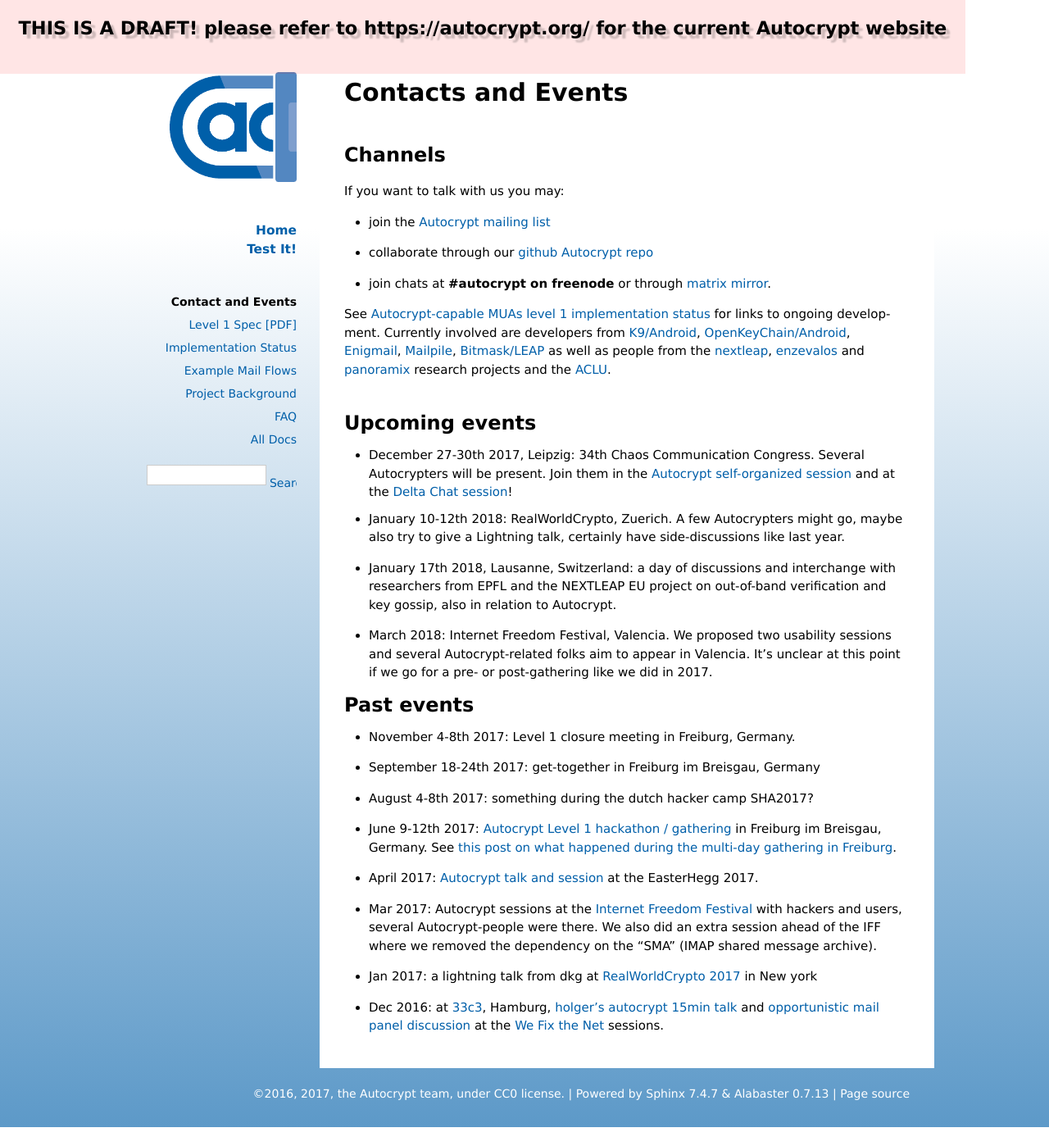
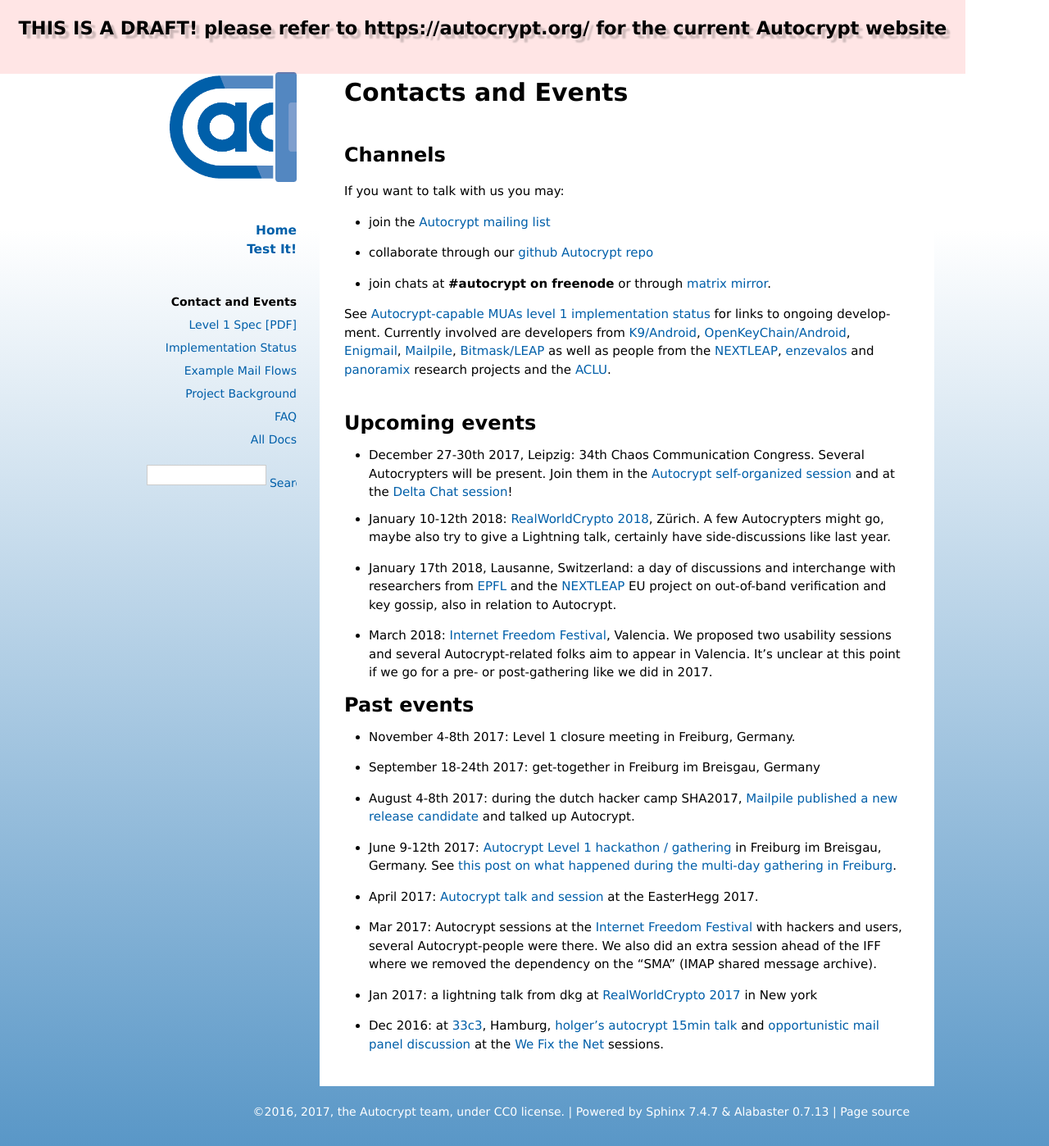
Before and after one commit to autocrypt/autocrypt, a Sphinx documentation site: the page built from doc/contact.rst, in a window 1280 px wide. Shown: the whole page at 82% size. Built offline with Sphinx 7.4.7, drawn with Linux system fonts in a browser that asks for light colours; before the commit the page ends 1375 px from its top, so only the background shows below that.

Commit message:
contact: clean up page
fix standardize orthography and case; add links; add detail about SHA2017

```diff
--- a/doc/contact.rst
+++ b/doc/contact.rst
@@ -25,7 +25,7 @@
 See :doc:`dev-status` for links to ongoing development.
 Currently involved are developers from `K9/Android`_,
 `OpenKeyChain/Android`_, `Enigmail`_, `Mailpile`_, `Bitmask/LEAP`_ as
-well as people from the `nextleap`_, `enzevalos`_ and panoramix_ research projects
+well as people from the `NEXTLEAP`_, `enzevalos`_ and panoramix_ research projects
 and the ACLU_.
 
 
@@ -34,7 +34,7 @@
 .. _`Enigmail`: https://enigmail.net/
 .. _`Mailpile`: https://mailpile.is/
 .. _`Bitmask/LEAP`: https://leap.se/en/docs/client
-.. _`nextleap`: https://nextleap.eu
+.. _`NEXTLEAP`: https://nextleap.eu
 .. _`enzevalos`: https://www.inf.fu-berlin.de/groups/ag-si/enzevalos.html
 .. _`panoramix`: https://panoramix-project.eu/
 .. _`OpenKeyChain/Android`: https://www.openkeychain.org/
@@ -56,16 +56,16 @@
 
 .. _`Delta Chat session`: https://events.ccc.de/congress/2017/wiki/index.php/Session:Delta_Chat
 
-- January 10-12th 2018: RealWorldCrypto, Zuerich. A few Autocrypters
+- January 10-12th 2018: `RealWorldCrypto 2018`_, Zürich. A few Autocrypters
   might go, maybe also try to give a Lightning talk, certainly have
   side-discussions like last year.
 
 - January 17th 2018, Lausanne, Switzerland: a day of discussions and
-  interchange with researchers from EPFL and the NEXTLEAP EU project
+  interchange with researchers from `EPFL`_ and the `NEXTLEAP`_ EU project
   on out-of-band verification and key gossip, also in relation
   to Autocrypt.
 
-- March 2018: Internet Freedom Festival, Valencia. We proposed
+- March 2018: `Internet Freedom Festival`_, Valencia. We proposed
   two usability sessions and several Autocrypt-related folks
   aim to appear in Valencia. It's unclear at this point if we
   go for a pre- or post-gathering like we did in 2017.
@@ -75,9 +75,13 @@
 
 .. _`We Fix the Net`: https://events.ccc.de/congress/2016/wiki/Session:We_Fix_the_Net
 
-.. _`RealWorldCrypto 2017`: http://www.realworldcrypto.com/rwc2017
+.. _`RealWorldCrypto 2017`: https://rwc.iacr.org/2017/
 
 .. _`Internet Freedom Festival`: https://internetfreedomfestival.org/
+
+.. _`RealWorldCrypto 2018`: https://rwc.iacr.org/2018/
+
+.. _`EPFL`: https://epfl.ch/
 
 Past events
 -------------
@@ -86,7 +90,10 @@
 
 - September 18-24th 2017: get-together in Freiburg im Breisgau, Germany
 
-- August 4-8th 2017: something during the dutch hacker camp SHA2017?
+- August 4-8th 2017: during the dutch hacker camp SHA2017, `Mailpile
+  published a new release candidate
+  <https://www.mailpile.is/blog/2017-08-13_SHA2017.html>`_ and talked
+  up Autocrypt.
 
 - June 9-12th 2017: `Autocrypt Level 1 hackathon / gathering
   <https://lists.mayfirst.org/pipermail/autocrypt/2017-May/000093.html>`_ in
```
